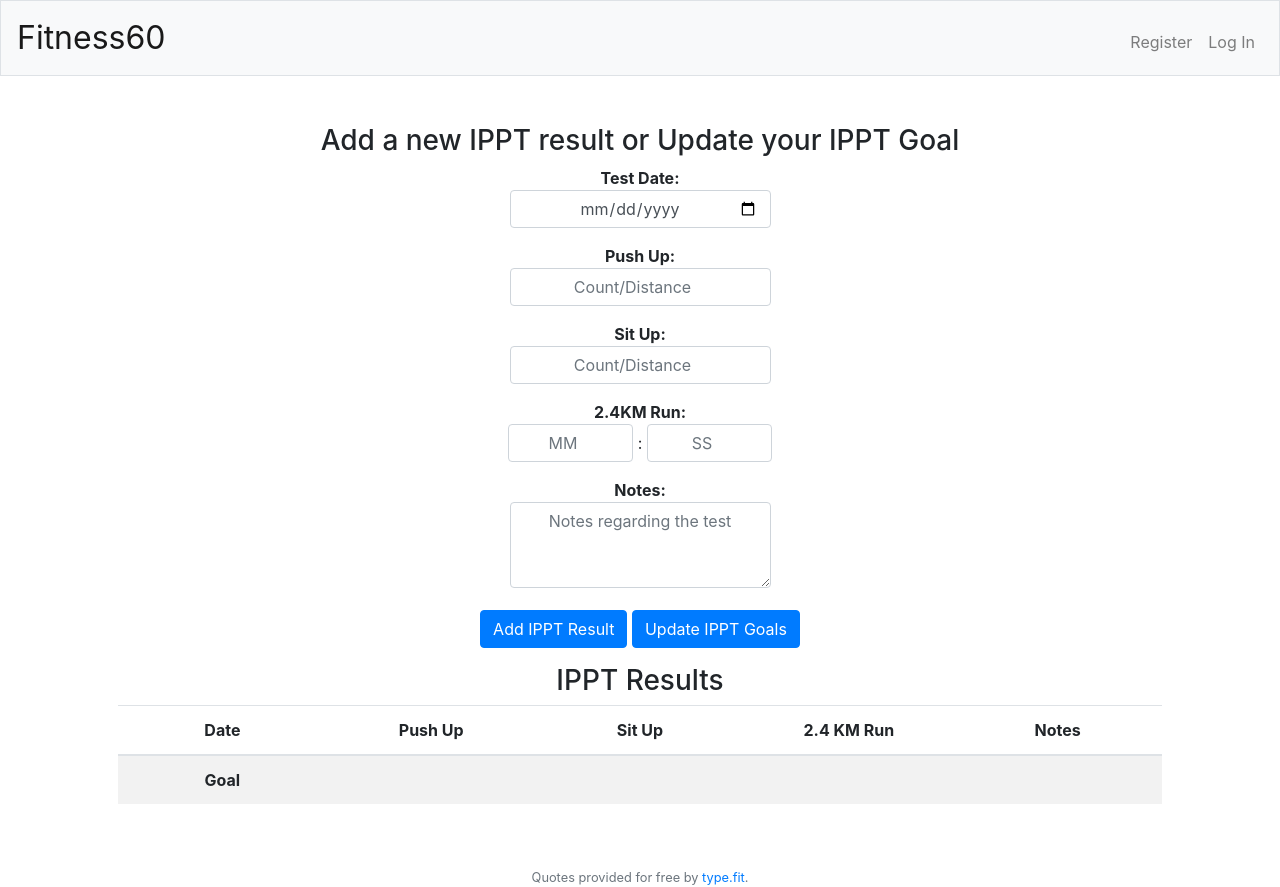
After one commit to teohxuen/cs50final, a Flask app: template templates/ippt.html in a window 1280 px wide. The commit adds this page. Run offline with Flask 2, Linux system fonts and the light colour scheme; the template is opened without the code that fills it, so the values that code supplies are empty; some libraries are stand-ins or nearby versions.

Commit message:
Added IPPT page

```diff
--- a/app.py
+++ b/app.py
@@ -250,7 +250,39 @@ def history():
 @app.route("/ippt", methods=["GET", "POST"])
 @login_required
 def ippt():
-    return TODO
+    if request.method == "GET":
+        # get data from database
+        goal = db.execute("SELECT pushup,situp,run,birthday FROM users WHERE id= :userid",
+                            userid=session["user_id"])
+        ippt = db.execute("SELECT date,pushup,situp,run,notes FROM ippt WHERE userid= :userid ORDER BY date",
+                            userid=session["user_id"])
+
+        for row in ippt:
+            # if date is present formate the date nicely
+            if row["date"] != "":
+                tdate = datetime.strptime(row["date"],"%Y-%m-%d")
+                row["date"] = tdate.strftime("%d %b %Y")
+
+        return render_template("ippt.html", goal=goal, ippt=ippt)
+
+    else:
+        # format 2.4km run timing
+        run = f"{request.form.get('min')}:{request.form.get('sec')}"
+        # update IPPT goal
+        if request.form.get("submit") == "update":
+            db.execute("UPDATE users SET pushup=:pushup,situp=:situp,run=:run WHERE id=:userid",
+                        pushup=request.form.get("pushup"), situp=request.form.get("situp"), run=run,
+                        userid=session["user_id"])
+            flash("IPPT Goals Updated")
+        # add new ippt result
+        else:
+            db.execute("INSERT INTO ippt (userid,date,pushup,situp,run,notes)\
+                        VALUES (:userid, :date, :pushup, :situp, :run, :notes)",
+                        userid=session["user_id"], date=request.form.get("date"),
+                        pushup=request.form.get("pushup"), situp=request.form.get("situp"),
+                        run=run, notes=request.form.get("notes"))
+            flash("IPPT Added")
+        return redirect("/ippt")
 
 
 @app.route("/logout")
--- a/database.py
+++ b/database.py
@@ -17,7 +17,7 @@ db.execute("CREATE TABLE 'users' (\
 db.execute('CREATE TABLE "ippt" (\
 	"id"	INTEGER NOT NULL PRIMARY KEY AUTOINCREMENT,\
 	"userid"	INTEGER NOT NULL,\
-	"date"	datetime NOT NULL,\
+	"date"	datetime,\
 	"pushup"	INTEGER NOT NULL,\
 	"situp"	INTEGER NOT NULL,\
 	"run"	datetime NOT NULL,\
--- /dev/null
+++ b/templates/ippt.html
@@ -0,0 +1,83 @@
+{% extends "layout.html" %}
+
+{% block head %}
+    <style>
+        td
+        {
+            width: 20%;
+        }
+    </style>
+{% endblock %}
+
+{% block title %}
+    History
+{% endblock %}
+
+{% block main %}
+    <h3>Add a new IPPT result or Update your IPPT Goal</h3>
+    <form action="/ippt" method="post">
+
+        <strong>Test Date: </strong>
+        <div class="form-group">
+            <input class="form-control" name="date" max="{{ today }}" min="2018-05-01" type="date">
+        </div>
+
+        <strong>Push Up: </strong>
+        <div class="form-group">
+            <input class="form-control" min="0" name="pushup" placeholder="Count/Distance" type="number" required>
+        </div>
+
+        <strong>Sit Up: </strong>
+        <div class="form-group">
+            <input class="form-control" min="0" name="situp" placeholder="Count/Distance" type="number" required>
+        </div>
+
+        <strong>2.4KM Run: </strong>
+        <div class="form-group">
+            <!-- Split the minutes and second up to simulate duration input-->
+            <input class="form-control" style="width: 12%;" name="min" min="0" max="60" placeholder="MM" type="number" required>
+            :
+            <input class="form-control" style="width: 12%;" name="sec" min="0" max="60" placeholder="SS" type="number" required>
+        </div>
+
+        <strong>Notes: </strong>
+        <div class="form-group">
+            <textarea class="form-control" name="notes" placeholder="Notes regarding the test" type="text" rows="3"></textarea>
+        </div>
+
+        <button class="btn btn-primary" name="submit" value="add" type="submit">Add IPPT Result</button>
+        <button class="btn btn-primary" name="submit" value="update" type="submit">Update IPPT Goals</button>
+    </form>
+
+    <p></p>
+    <h3>IPPT Results</h3>
+    <table class="table table-striped">
+        <thead>
+            <tr>
+                <th scope="col">Date</th>
+                <th scope="col">Push Up</th>
+                <th scope="col">Sit Up</th>
+                <th scope="col">2.4 KM Run</th>
+                <th scope="col">Notes</th>
+            </tr>
+        </thead>
+        <tbody>
+            <tr>
+                <td><strong>Goal</strong></td>
+                <td><strong>{{ goal[0]["pushup"] }}</strong></td>
+                <td><strong>{{ goal[0]["situp"] }}</strong></td>
+                <td><strong>{{ goal[0]["run"] }}</strong></td>
+                <td><strong> </strong></td>
+            </tr>
+            {% for row in ippt %}
+            <tr>
+                <td>{{ row["date"] }}</td>
+                <td>{{ row["pushup"] }}</td>
+                <td>{{ row["situp"] }}</td>
+                <td>{{ row["run"] }}</td>
+                <td>{{ row["notes"] }}</td>
+            </tr>
+            {% endfor %}
+        </tbody>
+    </table>
+{% endblock %}
```
Also changed, not shown: templates/new.html (+4 -4 lines), templates/register.html (+4 -4 lines), README.md.
